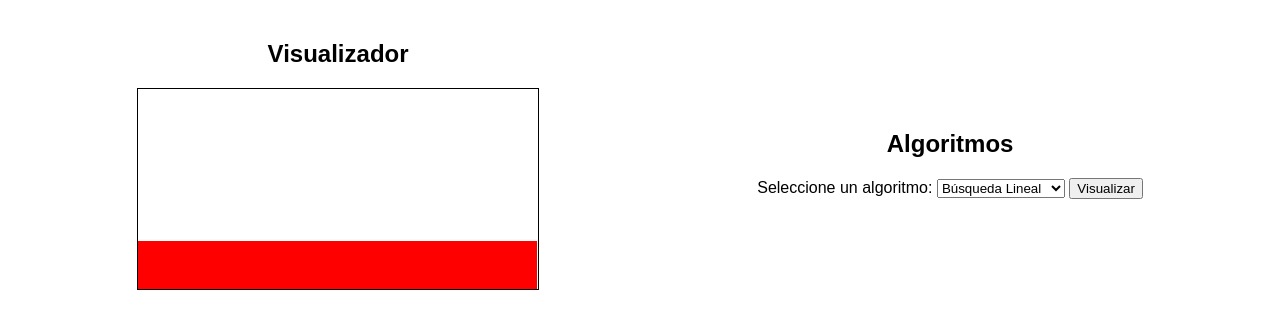
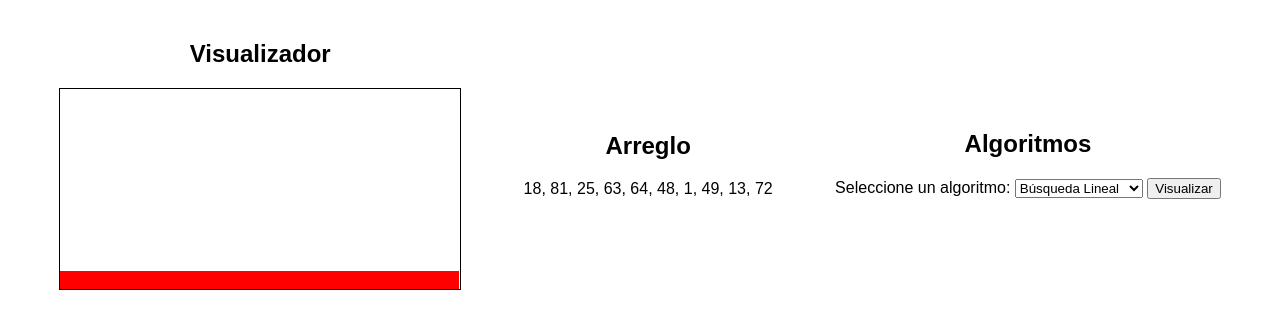
Before and after one commit to cristhiamdaniel-cj/ProgramacionAvanzada, a plain HTML site: page Algoritmos/index.html in a window 1280 px wide. Both pictures are taken after a click on the button "Visualizar". Drawn offline with Linux system fonts and the light colour scheme.

Commit message:
cambios visualizador

```diff
--- a/Algoritmos/index.html
+++ b/Algoritmos/index.html
@@ -3,7 +3,7 @@
 <head>
     <meta charset="UTF-8">
     <meta name="viewport" content="width=device-width, initial-scale=1.0">
-    <title>Visualización de Algoritmos</title>
+    <title>Visualizador de Algoritmos</title>
     <link rel="stylesheet" href="styles.css">
 </head>
 <body>
@@ -11,6 +11,10 @@
         <div id="visualizer">
             <h2>Visualizador</h2>
             <canvas id="canvas" width="400" height="200"></canvas>
+        </div>
+        <div id="arrayDisplay">
+            <h2>Arreglo</h2>
+            <div id="array"></div>
         </div>
         <div>
             <h2>Algoritmos</h2>
--- a/Algoritmos/main.js
+++ b/Algoritmos/main.js
@@ -25,8 +25,6 @@ function getRandomElement(array) {
     return array[randomIndex];
 }
 
-// Resto del código...
-
 function drawArray(array, color) {
     const canvas = document.getElementById("canvas");
     const ctx = canvas.getContext("2d");
@@ -40,14 +38,16 @@ function drawArray(array, color) {
     });
 }
 
-function sleep(ms) {
-    return new Promise(resolve => setTimeout(resolve, ms));
+function drawArrayDisplay(array) {
+    const arrayDisplay = document.getElementById("array");
+    arrayDisplay.innerHTML = array.map(value => `<span>${value}</span>`).join(", ");
 }
 
 async function linearSearch(array, target) {
     for (let i = 0; i < array.length; ++i) {
         drawArray(array, "lightblue");
         drawArray([array[i]], "red");
+        drawArrayDisplay(array);
         await sleep(500);
         if (array[i] === target) {
             drawArray(array, "green");
@@ -66,6 +66,7 @@ async function binarySearch(array, target) {
         const mid = Math.floor((low + high) / 2);
         drawArray(array, "lightblue");
         drawArray([array[mid]], "red");
+        drawArrayDisplay(array);
         await sleep(500);
 
         if (array[mid] === target) {
@@ -89,6 +90,7 @@ async function bubbleSort(array) {
         for (let j = 0; j < array.length - i - 1; ++j) {
             drawArray(array, "lightblue");
             drawArray([array[j], array[j + 1]], "red");
+            drawArrayDisplay(array);
             await sleep(500);
 
             if (array[j] > array[j + 1]) {
@@ -117,6 +119,7 @@ async function partition(array, low, high) {
     for (let j = low; j <= high - 1; ++j) {
         drawArray(array, "lightblue");
         drawArray([array[j], pivot], "red");
+        drawArrayDisplay(array);
         await sleep(500);
 
         if (array[j] < pivot) {
@@ -144,6 +147,10 @@ function visualize() {
     // Resetear la lista original antes de cada visualización
     array = resetArray();
 
+    // Visualización inicial del arreglo
+    drawArray(array, "lightblue");
+    drawArrayDisplay(array);
+
     switch (selectedAlgorithm) {
         case "linearSearch":
             linearSearch(array, getRandomElement(array));
```
